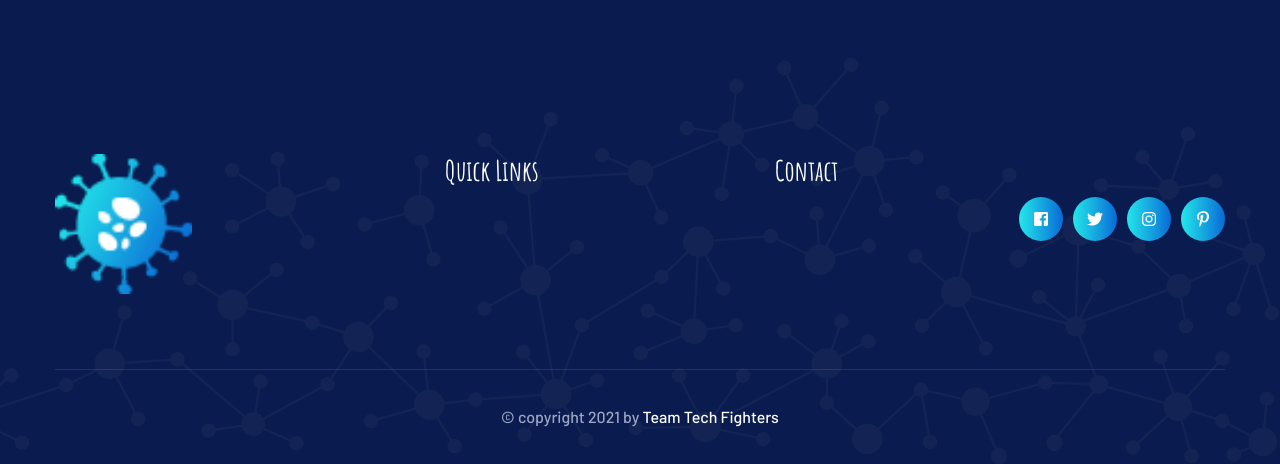
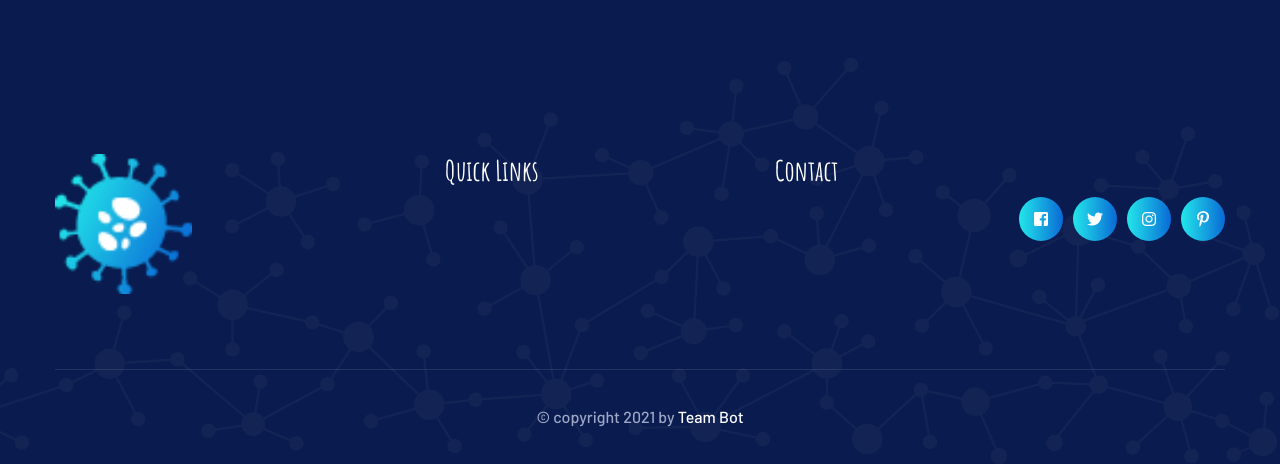
Before and after one commit to shahed-swe/covid-detection, a Django app: page /covid_test in a window 1280 px wide. Shown: the part 1413-1877 px from the top of the page. Run offline with Django 3.2, Linux system fonts and the light colour scheme; some libraries are stand-ins or nearby versions.

Commit message:
Update base.html

```diff
--- a/main/templates/base.html
+++ b/main/templates/base.html
@@ -175,7 +175,7 @@
             <!-- /.site-footer-one__upper -->
             <div class="site-footer-one__bottom">
                 <div class="container">
-                     <p>© copyright 2021 by <a href="#">Team Tech Fighters</a></p>
+                     <p>© copyright 2021 by <a href="#">Team Bot</a></p>
                 </div>
                 <!-- /.container -->
             </div>
```
